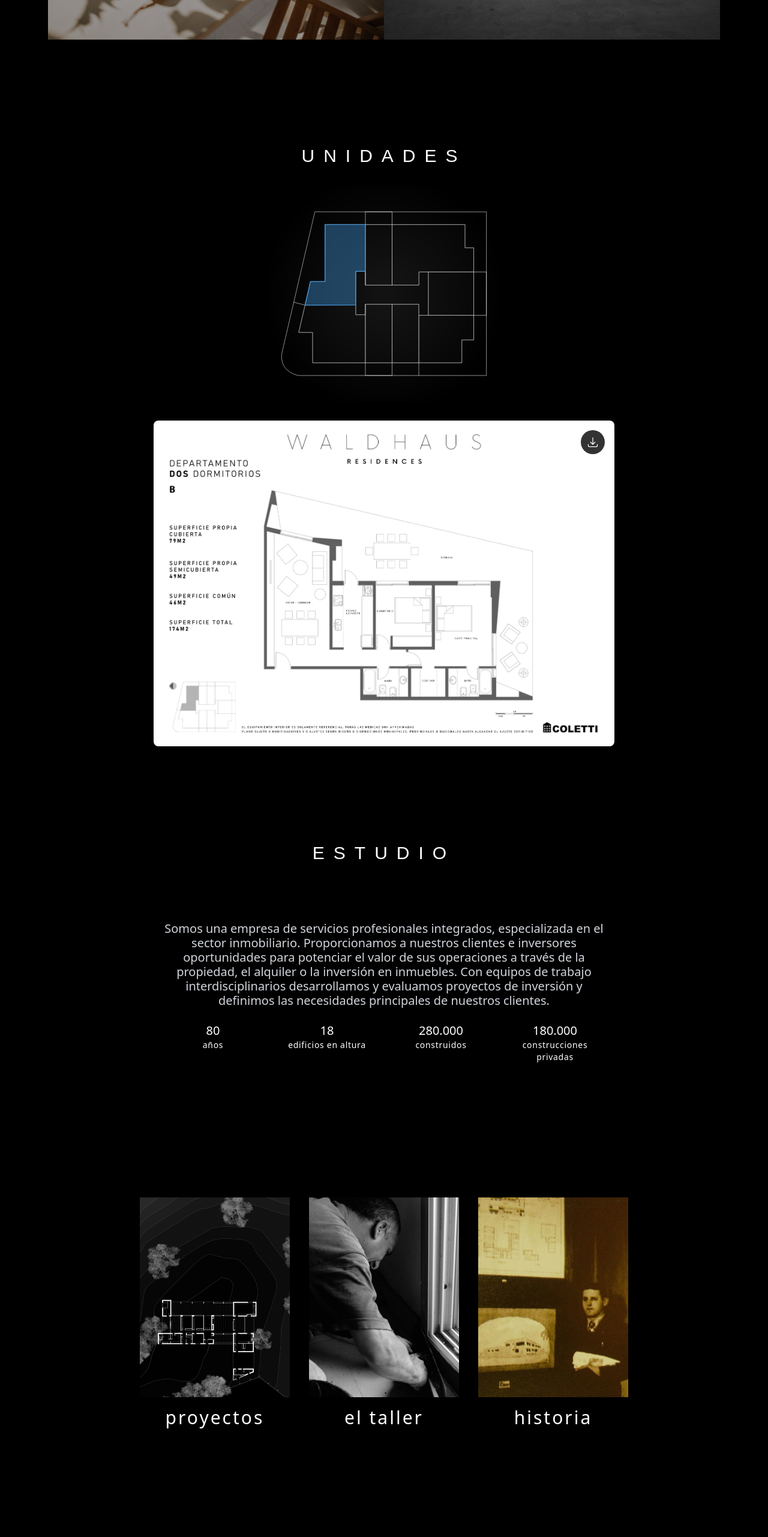
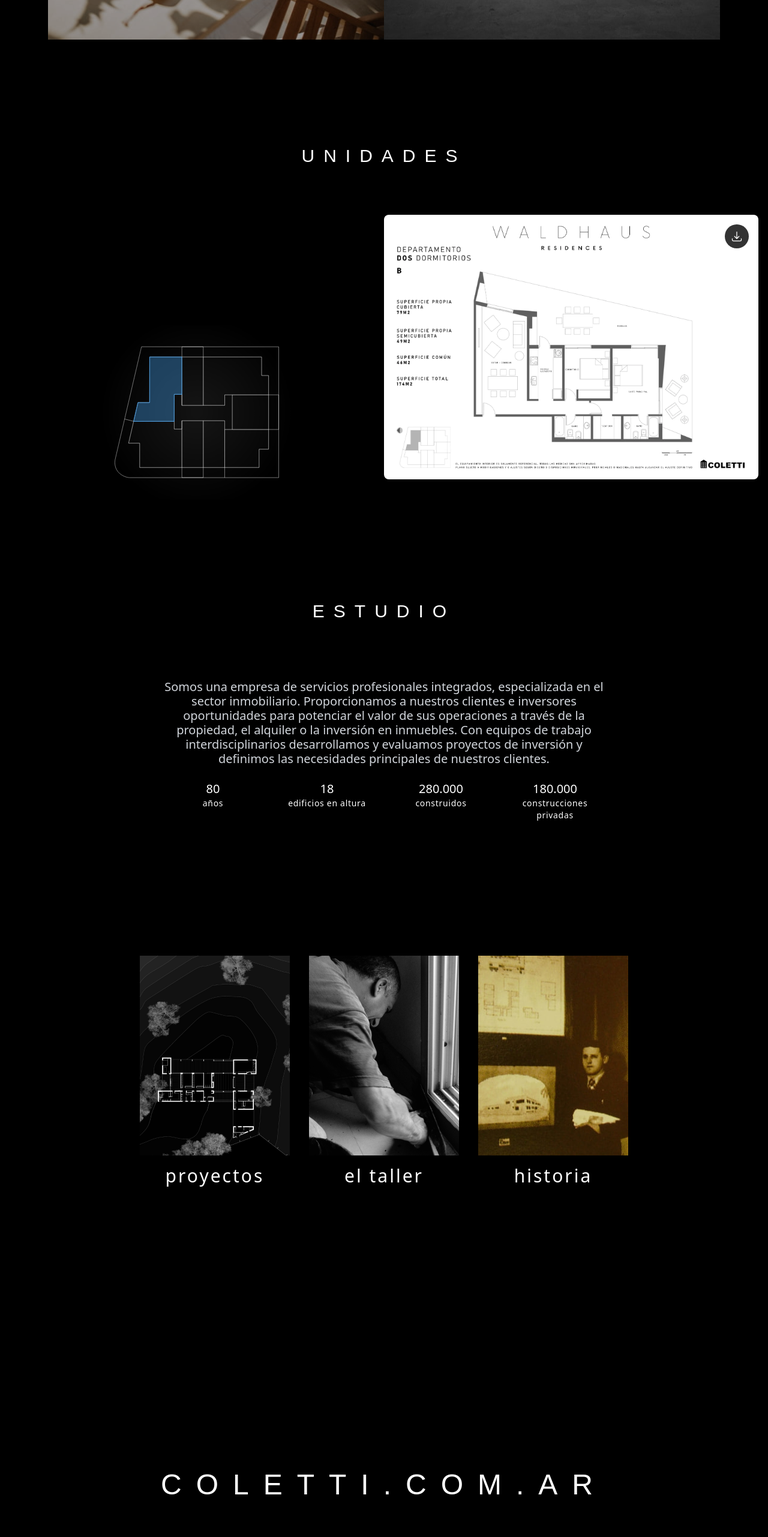
Before and after one commit to coletticonstrucciones/waldhaus, a Next.js app: page / in a window 1280 px wide. Shown: the part 6620-9182 px from the top of the page at 60% size. Built offline with nearby package versions, Linux system fonts and the light colour scheme.

Commit message:
svg interactivo horizontal

```diff
--- a/src/components/estudio/Estudio.tsx
+++ b/src/components/estudio/Estudio.tsx
@@ -4,6 +4,7 @@ import Image from 'next/image'
 import CountUp from 'react-countup'
 import { useInView } from 'react-intersection-observer'
 import { motion } from 'framer-motion'
+import Link from 'next/link';
 
   /**
    * Renders the Estudio page.
@@ -24,9 +25,9 @@ export default function Estudio() {
   });
 
   const projects = [
-    { name: 'proyectos', image: '/Estudio/1.png' },
-    { name: 'el taller', image: '/Estudio/2.png' },
-    { name: 'historia', image: '/Estudio/4.jpg' }
+    { name: 'proyectos', image: '/Estudio/1.png', href: "https://coletti.com.ar/proyectos/" },
+    { name: 'el taller', image: '/Estudio/2.png', href: "https://coletti.com.ar" },
+    { name: 'historia', image: '/Estudio/4.jpg', href: "https://coletti.com.ar/la-empresa/" }
   ]
 
   return (
@@ -142,7 +143,7 @@ export default function Estudio() {
 
           <div className="grid grid-cols-1 sm:grid-cols-2 lg:grid-cols-3 gap-6 sm:gap-8 mt-8 sm:mt-12 md:mt-16 max-w-5xl mx-auto">
             {projects.map((project) => (
-              <div key={project.name} className="flex flex-col items-center sm:items-start">
+              <Link href={project.href} key={project.name} className="flex flex-col items-center sm:items-start">
                 <img
                   src={project.image}
                   alt={project.name}
@@ -151,7 +152,7 @@ export default function Estudio() {
                 <p className="mt-4 text-center w-full text-xl sm:text-2xl md:text-3xl tracking-widest">
                   {project.name}
                 </p>
-              </div>
+              </Link>
             ))}
           </div>
         </div>
--- a/src/components/unidades/Unidades.tsx
+++ b/src/components/unidades/Unidades.tsx
@@ -214,10 +214,10 @@ export default function Unidades() {
   return (
     <section
       id="unidades"
-      className="relative  bg-black text-white overflow-hidden py-24 md:pt-0"
+      className="relative  bg-black text-white overflow-hidden pt-24 md:pt-0"
     >
       <h2
-        className="text-base sm:text-xl md:text-3xl uppercase tracking-[.3em] sm:tracking-[.4em] md:tracking-[.5em] text-center pt-16 sm:pt-20 md:pt-28"
+        className="text-base sm:text-xl md:text-3xl uppercase tracking-[.3em] sm:tracking-[.4em] md:tracking-[.5em] text-center pt-0 sm:pt-20 md:pt-28"
         style={{
           fontFamily: "'Helvetica Now', sans-serif",
           color: "#FFFFFF",
@@ -227,9 +227,9 @@ export default function Unidades() {
       </h2>
 
       {/* Contenedor principal: alineado al centro y al fondo (bottom) */}
-      <div className="max-w-7xl mx-auto px-4 flex flex-col items-center gap-0 justify-center h-fit">
+      <div className="max-w-7xl mx-auto px-4 flex flex-col lg:flex-row items-center lg:items-start gap-0 justify-center h-fit">
         {/* ---------------- PLANO PRINCIPAL (SVG) ---------------- */}
-        <div className="relative flex items-center justify-center w-full max-w-[780px] lg:scale-75 scale-[1.4] mt-8 lg:mt-[-100px]">
+        <div className="relative flex items-center justify-center w-full lg:w-1/2 max-w-[780px] lg:scale-75 scale-[1.4] mt-8 lg:mt-40 ">
           <motion.div
             initial={{ opacity: 0, scale: 0.95 }}
             animate={{ opacity: 1, scale: 1 }}
@@ -329,12 +329,12 @@ export default function Unidades() {
 
         {/* Unidad seleccionada en desktop */}
         {!isMobile && (
-          <div className="w-full max-w-3xl">
+          <div className="w-full lg:w-1/2 max-w-3xl">
             <motion.div
               initial={{ opacity: 0, y: 20 }}
               animate={{ opacity: 1, y: 0 }}
               key={selectedUnit.id}
-              className="relative aspect-[662/468] bg-transparent rounded-lg overflow-hidden mt-8 md:mt-[-100px]"
+              className="relative aspect-[662/468] bg-transparent rounded-lg overflow-hidden md:mt-20"
             >
               <Image
                 src={`/unidades/${unitToImageMap[selectedUnit.id]}`}
@@ -384,9 +384,8 @@ export default function Unidades() {
                   alt={`Plano unidad ${selectedUnit.id}`}
                   width={662}
                   height={468}
-                  className={`w-full h-full object-contain transition-opacity duration-300 ${
-                    isLoading ? 'opacity-0' : 'opacity-100'
-                  }`}
+                  className={`w-full h-full object-contain transition-opacity duration-300 ${isLoading ? 'opacity-0' : 'opacity-100'
+                    }`}
                   onLoadingComplete={() => setIsLoading(false)}
                   onLoadStart={() => setIsLoading(true)}
                   priority
@@ -396,10 +395,10 @@ export default function Unidades() {
                     e.stopPropagation()
                     handleDownload()
                   }}
-                  className="absolute top-4 right-4 bg-black/80 hover:bg-black text-white rounded-full p-2.5 transition-all duration-300 backdrop-blur-sm group"
+                  className="absolute top-6 right-4 bg-black/80 hover:bg-black text-white rounded-full p-2.5 transition-all duration-300 backdrop-blur-sm group"
                   aria-label="Descargar plano"
                 >
-                  <ArrowDownTrayIcon className="w-5 h-5 transform group-hover:translate-y-0.5 transition-transform duration-300" />
+                  <ArrowDownTrayIcon className="w-4 h-4 transform group-hover:translate-y-0.5 transition-transform duration-300" />
                 </button>
               </div>
             </motion.div>
```
